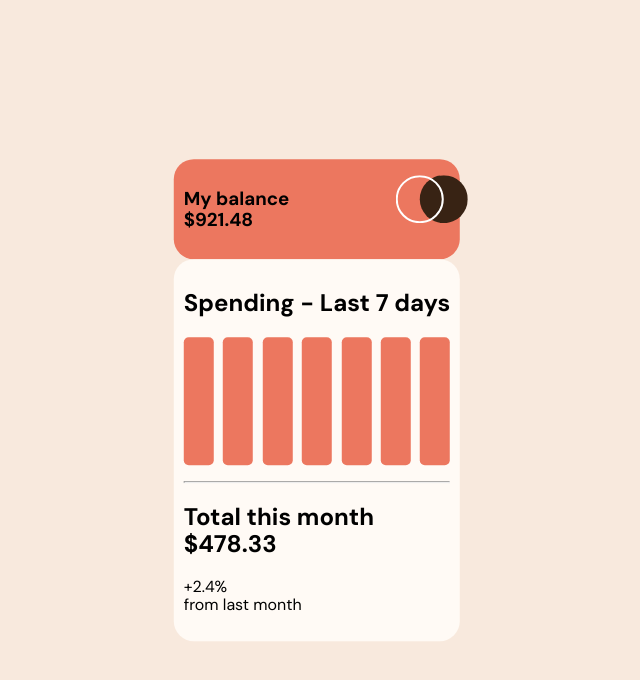
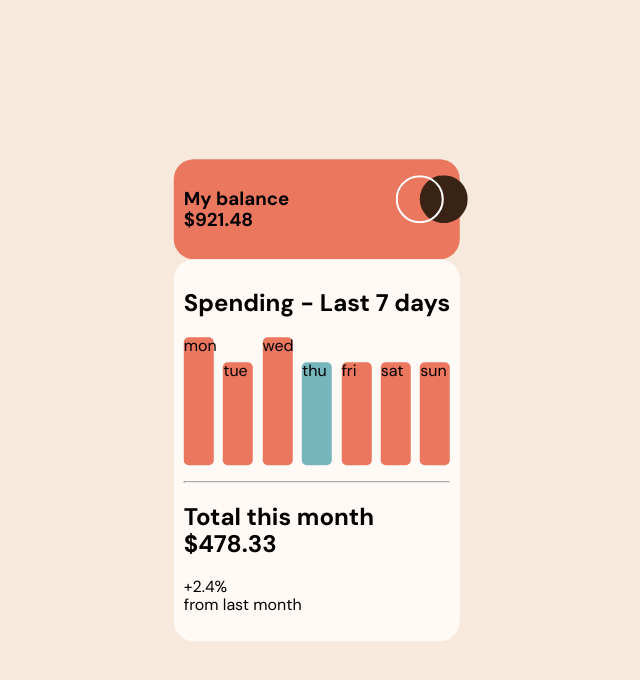
Before and after one commit to cosmoart/Expenses-chart-component-solution, a React (Vite) app: page / in a window 1280 px wide. Shown: the top 680 px of the page, without its empty margins (323-963 px from the left). Built offline with nearby package versions, Linux system fonts and the light colour scheme.

Commit message:
graphics code

```diff
--- a/src/App.jsx
+++ b/src/App.jsx
@@ -34,30 +34,49 @@ const Graphic = styled.ul`
 	align-items: flex-end;
 	height: 8rem;
 	li{
+		transition: height .2s ease-in-out;
 		border-radius: 5px;
 		width: 30px;
-		height: 100%;
+		height: 80%;
 		background: var(--Softred);
 		&::marker{
 			font-size: 0;
+		}
+		&::after{
+			content: attr(data-day);
 		}
 	}
 	`
 
 function App() {
+	const [data, setData] = useState("");
 
-	const dayOfWeekName = new Date().toLocaleString('en-US', { weekday: 'short' });
+	const [max, setMax] = useState({ day: "mon", amount: 0 });
+
+	const dayOfWeekName = new Date().toLocaleString('en-US', { weekday: 'short' }).toLocaleLowerCase();
 
 	useEffect(() => {
-		fetch("data.json").then(res => res.json()).then(data => {
-			let total = 0;
-			for (let i of data) {
-				total += i.amount;
-			}
-			console.log(total);
-			console.log(total * 2);
+		const getData = async () => {
+			await fetch("data.json").then(res => res.json()).then(data => {
+				setData(data);
+				let maxNumber = data.reduce((acc, cur) => acc > cur.amount ? acc : cur.amount, 0);
+				for (const i of data) i.amount === maxNumber && setMax(i);
+			});
+			console.log(max);
+		}
+		getData();
+	}, []);
+
+	useEffect(() => {
+		document.querySelectorAll("ul li").forEach(i => {
+			i.getAttribute("data-day") === dayOfWeekName && (i.style.background = "var(--Cyan)")
+			i.getAttribute("data-day") === max.day && (i.style.height = "100%");
+
+			// i.style.height = `${}%`;
 		});
-	}, []);
+		console.log(max);
+	}, [max]);
+
 
 	return (
 		<Card>
@@ -69,13 +88,13 @@ function App() {
 				<h1>Spending - Last 7 days</h1>
 
 				<Graphic>
-					<li></li>
-					<li></li>
-					<li></li>
-					<li></li>
-					<li></li>
-					<li></li>
-					<li></li>
+					<li data-day="mon"></li>
+					<li data-day="tue"></li>
+					<li data-day="wed"></li>
+					<li data-day="thu"></li>
+					<li data-day="fri"></li>
+					<li data-day="sat"></li>
+					<li data-day="sun"></li>
 				</Graphic>
 
 				<hr />
--- a/src/main.jsx
+++ b/src/main.jsx
@@ -4,7 +4,5 @@ import App from './App'
 import './index.css'
 
 ReactDOM.createRoot(document.getElementById('root')).render(
-  <React.StrictMode>
-    <App />
-  </React.StrictMode>
+	<App />
 )
```
